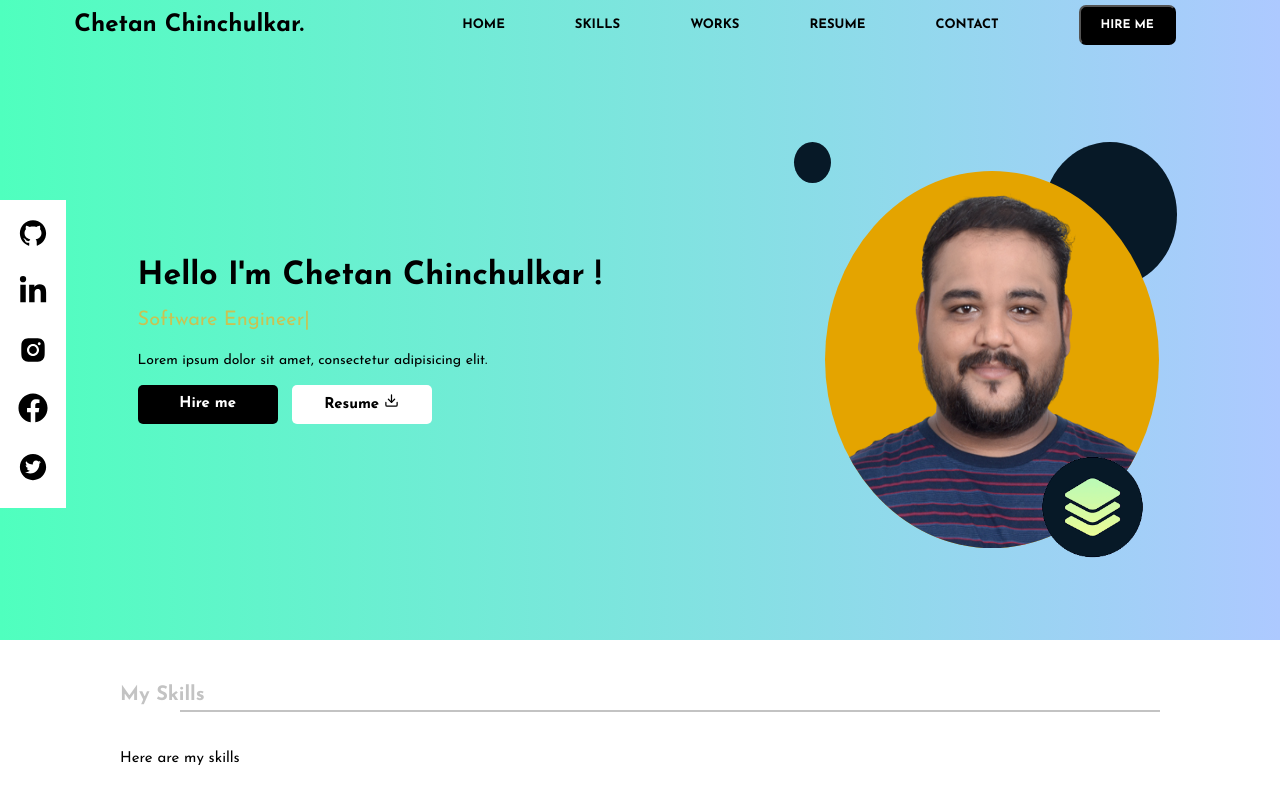
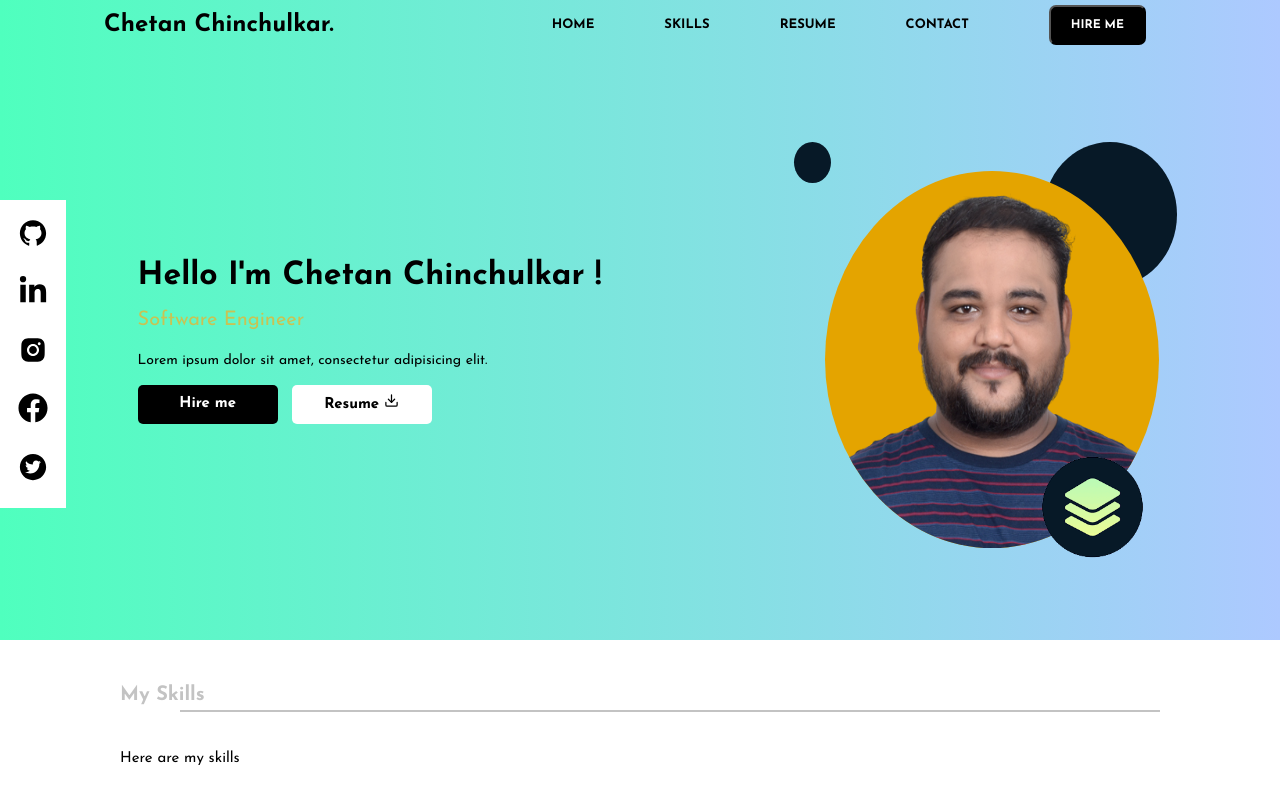
Before and after one commit to chetan635/gaganyan, a React (Create React App) app in the folder gaganyan-portfolio/: page / in a window 1280 px wide. Shown: the top 800 px of the page. Built offline with nearby package versions, Linux system fonts and the light colour scheme.

Commit message:
Made some changes to remove the works section temprarly and fixed some samll mistakes

```diff
--- a/gaganyan-portfolio/src/App.js
+++ b/gaganyan-portfolio/src/App.js
@@ -28,7 +28,7 @@ function App() {
       </div>
       <div className="portfolio-details">
         <MySkills />
-        <Work />
+        {/* <Work /> Making this section hidden until new Projects gets added to this portolio, feel free to add projects if you wish by updating the info in </Work > component */}
         <Resume/>
         <Contact />
       </div>
--- a/gaganyan-portfolio/src/components/MySkills.js
+++ b/gaganyan-portfolio/src/components/MySkills.js
@@ -66,7 +66,7 @@ export default function MySkills() {
           </div>
           <div className="skill-card skill-card-java" data-aos="zoom-in">
             <div className="skill-card-logo-java"><BiLogoJava/></div>
-            <div className="skill-card-name">cheatn</div>
+            <div className="skill-card-name">Java</div>
           </div>
         </div>
       </div>
--- a/gaganyan-portfolio/src/components/NavBar.js
+++ b/gaganyan-portfolio/src/components/NavBar.js
@@ -16,7 +16,7 @@ export default function NavBar() {
     };
   }, []);
 
-  // changes are not done complately, will be done soon
+  // function to handle the hamburger menu
   const handleHamburgerMenu = () => {
     var x = document.getElementById("profile-navigation");
     if (x.style.display == "none") {
@@ -78,9 +78,9 @@ export default function NavBar() {
               SKILLS
             </a>
           </li>
-          <li>
+          {/* <li>
             <a>WORKS</a>
-          </li>
+          </li> This should be enabled if the works section in website is active */}
           <li>
             <a
               onClick={() => {
```
